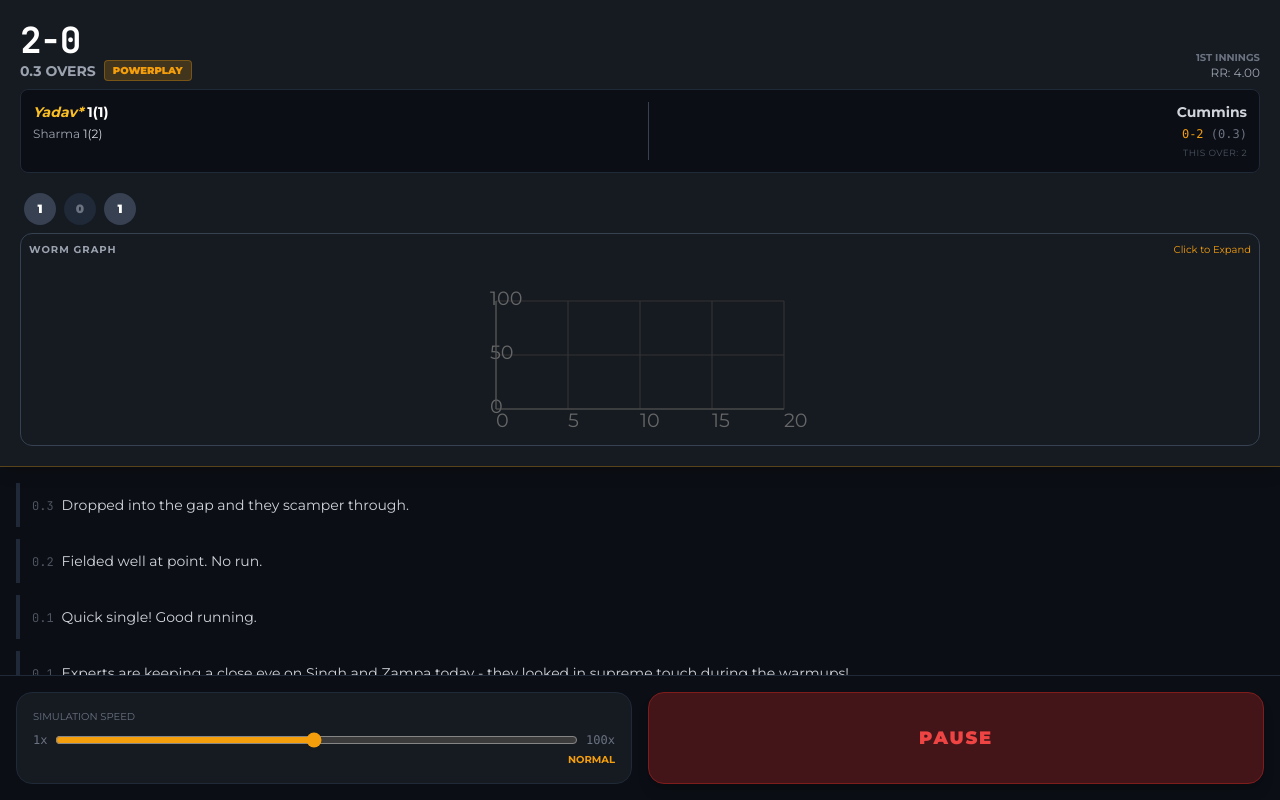
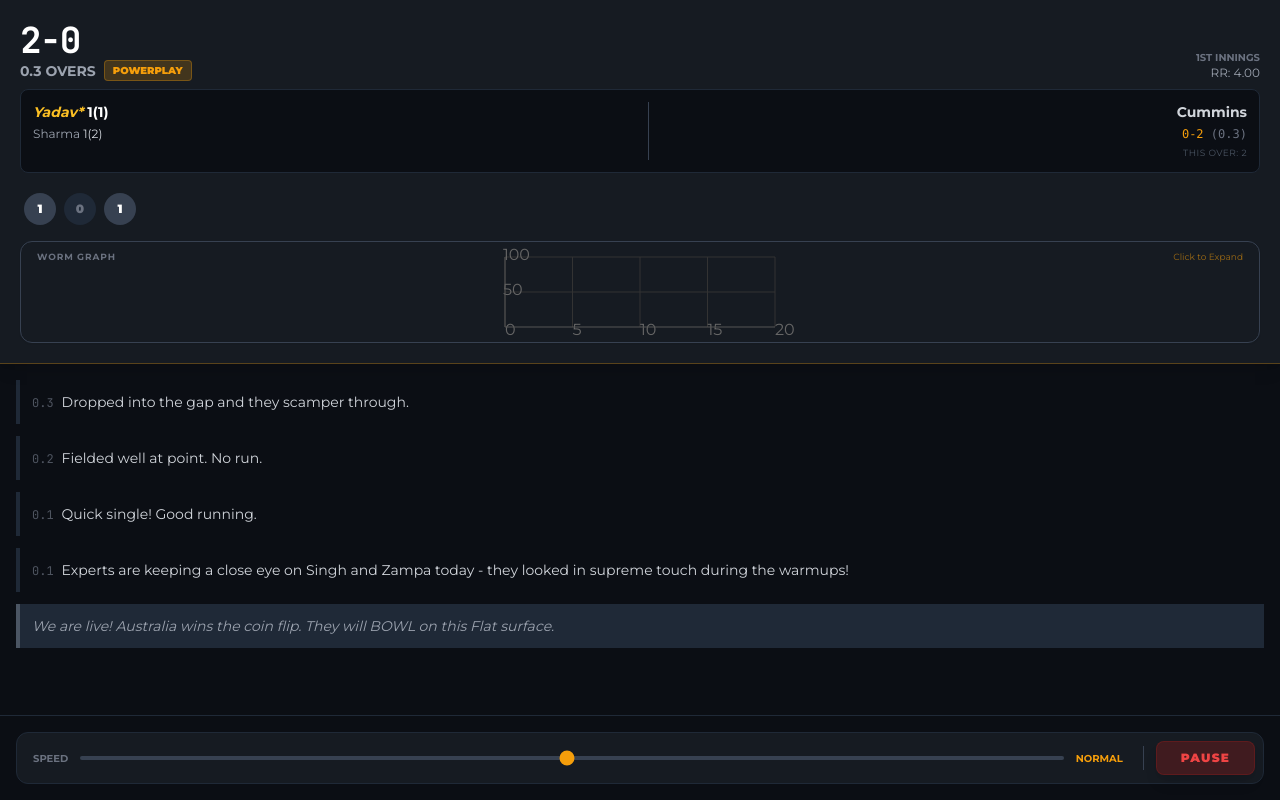
Before and after one commit to jzfdav/cricfuzz, a Preact app: page / in a window 1280 px wide. Both pictures are taken after a click on the button "START MATCH". Built offline with nearby package versions, Linux system fonts and the light colour scheme.

Commit message:
style: optimize ui layout for controls and graph

```diff
--- a/src/App.tsx
+++ b/src/App.tsx
@@ -3,7 +3,6 @@ import { GameState } from './engine/GameState';
 import { Scoreboard } from './components/Scoreboard';
 // @ts-ignore - Allowing JS import for now
 import { CommentaryFeed } from './components/CommentaryFeed';
-// @ts-ignore - Allowing JS import for now
 import { Controls } from './components/Controls';
 // @ts-ignore - Allowing JS import for now
 import { ConfigScreen } from './components/ConfigScreen';
--- a/src/components/Controls.jsx
+++ /dev/null
@@ -1,39 +0,0 @@
-import { GameState } from "../engine/GameState";
-import { GameEngine } from "../engine/GameEngine";
-
-export function Controls({ engine }) {
-    // Determine label based on speed value (1=Slow, 100=Fast)
-    const speed = GameState.speed.value;
-    const speedLabel = speed < 30 ? "Slow" : speed > 70 ? "Fast" : "Normal";
-
-    return (
-        <div className="grid grid-cols-2 gap-4">
-            <div className="p-4 bg-[#161B22] rounded-2xl border border-gray-800">
-                <p className="text-[10px] text-gray-500 uppercase mb-2">Simulation Speed</p>
-                <div className="flex items-center gap-2">
-                    <span className="text-xs text-gray-500 font-mono">1x</span>
-                    <input
-                        type="range"
-                        min="1"
-                        max="100"
-                        value={speed}
-                        onInput={(e) => engine.setSpeed(parseInt(e.target.value))}
-                        className="w-full accent-amber-500 cursor-pointer"
-                    />
-                    <span className="text-xs text-gray-500 font-mono">100x</span>
-                </div>
-                <p className="text-right text-[10px] text-amber-500 font-bold mt-1 uppercase">{speedLabel}</p>
-            </div>
-
-            <button
-                onClick={() => GameState.isRunning.value ? engine.stopMatch() : engine.startMatch()}
-                className={`w-full py-4 rounded-2xl font-black uppercase tracking-widest text-lg shadow-lg active:scale-95 transition-transform ${GameState.isRunning.value
-                        ? "bg-red-900/50 text-red-500 border border-red-900 hover:bg-red-900"
-                        : "bg-amber-500 text-black hover:bg-amber-400"
-                    }`}
-            >
-                {GameState.isRunning.value ? "Pause" : "Start"}
-            </button>
-        </div>
-    );
-}
--- /dev/null
+++ b/src/components/Controls.tsx
@@ -0,0 +1,44 @@
+import { GameState } from "../engine/GameState";
+import { GameEngine } from "../engine/GameEngine";
+
+interface ControlsProps {
+    engine: GameEngine;
+}
+
+export function Controls({ engine }: ControlsProps) {
+    const speed = GameState.speed.value;
+    // Map speed to label (1=Slow, 100=Fast)
+    const speedLabel = speed < 30 ? "Slow" : speed > 70 ? "Fast" : "Normal";
+
+    return (
+        <div className="flex items-center gap-3 bg-[#161B22] p-2 rounded-xl border border-gray-800">
+            {/* Speed Control Section - Compact */}
+            <div className="flex-grow flex items-center gap-3 px-2">
+                <span className="text-[10px] uppercase text-gray-500 font-bold whitespace-nowrap">Speed</span>
+                <input
+                    type="range"
+                    min="1"
+                    max="100"
+                    value={speed}
+                    onInput={(e) => engine.setSpeed(parseInt((e.target as HTMLInputElement).value))}
+                    className="w-full h-1 bg-gray-700 rounded-lg appearance-none cursor-pointer accent-amber-500"
+                />
+                <span className="text-[10px] text-amber-500 font-bold w-12 text-right uppercase">{speedLabel}</span>
+            </div>
+
+            {/* Separator */}
+            <div className="h-6 w-px bg-gray-700"></div>
+
+            {/* Play/Pause Button - Compact */}
+            <button
+                onClick={() => GameState.isRunning.value ? engine.stopMatch() : engine.resumeMatch()}
+                className={`px-6 py-2 rounded-lg font-black uppercase text-xs tracking-widest shadow-lg active:scale-95 transition-all ${GameState.isRunning.value
+                    ? "bg-red-900/40 text-red-500 border border-red-900/50 hover:bg-red-900/60"
+                    : "bg-amber-500 text-black hover:bg-amber-400"
+                    }`}
+            >
+                {GameState.isRunning.value ? "Pause" : "Play"}
+            </button>
+        </div>
+    );
+}
--- a/src/components/WormGraph.tsx
+++ b/src/components/WormGraph.tsx
@@ -18,10 +18,10 @@ export function WormGraph({ data, targetData, totalOvers, color = "#fbbf24" }: W
 
     const [expanded, setExpanded] = useState(false);
 
-    // Config
-    const width = expanded ? 600 : 300;
-    const height = expanded ? 300 : 150;
-    const padding = expanded ? 40 : 30;
+    // Config - Compact Defaults
+    const width = expanded ? 700 : 300;
+    const height = expanded ? 350 : 100; // Reduced from 150 to 100
+    const padding = expanded ? 40 : 15;  // Reduced from 30 to 15
     const graphWidth = width - padding * 2;
     const graphHeight = height - padding * 2;
 
@@ -51,11 +51,11 @@ export function WormGraph({ data, targetData, totalOvers, color = "#fbbf24" }: W
 
     return (
         <div
-            className={`transition-all duration-300 ${expanded ? 'fixed inset-0 z-50 flex items-center justify-center bg-black/80 backdrop-blur-sm' : 'relative'}`}
+            className={`transition-all duration-300 ${expanded ? 'fixed inset-0 z-50 flex items-center justify-center bg-black/90 backdrop-blur-sm' : 'relative mt-2'}`}
             onClick={() => setExpanded(!expanded)}
         >
             <div
-                className={`bg-[#161B22] border border-gray-700 rounded-xl overflow-hidden transition-all duration-300 relative ${expanded ? 'w-[700px] p-8' : 'w-full hover:border-amber-500/50 cursor-pointer'}`}
+                className={`bg-[#161B22] border border-gray-700 rounded-xl overflow-hidden transition-all duration-300 relative ${expanded ? 'w-[750px] p-6 shadow-2xl' : 'w-full hover:border-amber-500/50 cursor-pointer shadow-sm'}`}
                 onClick={(e) => {
                     if (expanded) e.stopPropagation();
                 }}
@@ -72,12 +72,14 @@ export function WormGraph({ data, targetData, totalOvers, color = "#fbbf24" }: W
                     </button>
                 )}
 
-                <div className="flex justify-between items-center mb-2 px-2 pt-2">
-                    <h3 className={`font-bold uppercase tracking-widest text-gray-400 ${expanded ? 'text-lg' : 'text-[10px]'}`}>Worm Graph</h3>
-                    {!expanded && <span className="text-[10px] text-amber-500">Click to Expand</span>}
+                <div className="flex justify-between items-center px-4 pt-2 absolute w-full top-0 left-0">
+                    {!expanded && <h3 className="font-bold uppercase tracking-widest text-gray-500 text-[9px]">Worm Graph</h3>}
+                    {!expanded && <span className="text-[9px] text-amber-500 opacity-60">Click to Expand</span>}
                 </div>
 
-                <svg width="100%" height={expanded ? 400 : 180} viewBox={`0 0 ${width} ${height}`} className="overflow-visible">
+                {expanded && <h3 className="font-black uppercase tracking-[0.2em] text-amber-500 text-sm mb-4 text-center">Match Analysis</h3>}
+
+                <svg width="100%" height={expanded ? 400 : 100} viewBox={`0 0 ${width} ${height}`} className="overflow-visible">
                     {/* Axes & Grid */}
                     <>
                         {/* Grid & Ticks */}
@@ -87,8 +89,8 @@ export function WormGraph({ data, targetData, totalOvers, color = "#fbbf24" }: W
                             const x = getX(tick);
                             return (
                                 <g key={`x-${tick}`}>
-                                    <line x1={x} y1={padding} x2={x} y2={height - padding} stroke="#333" strokeWidth="1" strokeDasharray="2" />
-                                    <text x={x} y={height - padding + 15} fill="#666" fontSize="8" textAnchor="middle">{tick}</text>
+                                    <line x1={x} y1={padding} x2={x} y2={height - padding} stroke="#333" strokeWidth="0.5" strokeDasharray="2" />
+                                    <text x={x} y={height - padding + (expanded ? 15 : 8)} fill="#666" fontSize={expanded ? "10" : "6"} textAnchor="middle" fontWeight="bold">{tick}</text>
                                 </g>
                             );
                         })}
@@ -97,25 +99,26 @@ export function WormGraph({ data, targetData, totalOvers, color = "#fbbf24" }: W
                             const tick = i * 50;
                             if (tick > maxScore) return null;
                             const y = getY(tick);
+                            if (tick === 0) return null; // Skip 0
                             return (
                                 <g key={`y-${tick}`}>
-                                    <line x1={padding} y1={y} x2={width - padding} y2={y} stroke="#333" strokeWidth="1" strokeDasharray="2" />
-                                    <text x={padding - 5} y={y + 3} fill="#666" fontSize="8" textAnchor="end">{tick}</text>
+                                    <line x1={padding} y1={y} x2={width - padding} y2={y} stroke="#333" strokeWidth="0.5" strokeDasharray="2" />
+                                    <text x={padding - (expanded ? 5 : 2)} y={y + 3} fill="#666" fontSize={expanded ? "10" : "6"} textAnchor="end" fontWeight="bold">{tick}</text>
                                 </g>
                             );
                         })}
 
-                        <line x1={padding} y1={height - padding} x2={width - padding} y2={height - padding} stroke="#555" strokeWidth="2" />
-                        <line x1={padding} y1={padding} x2={padding} y2={height - padding} stroke="#555" strokeWidth="2" />
+                        <line x1={padding} y1={height - padding} x2={width - padding} y2={height - padding} stroke="#555" strokeWidth="1" />
+                        <line x1={padding} y1={padding} x2={padding} y2={height - padding} stroke="#555" strokeWidth="1" />
                     </>
 
                     {/* Target Line (if 2nd innings) */}
                     {targetLine && (
-                        <path d={targetLine} fill="none" stroke="#555" strokeWidth="2" strokeDasharray="4" />
+                        <path d={targetLine} fill="none" stroke="#555" strokeWidth="1.5" strokeDasharray="3" />
                     )}
 
                     {/* Main Line */}
-                    <path d={mainLine} fill="none" stroke={color} strokeWidth={expanded ? 3 : 2} />
+                    <path d={mainLine} fill="none" stroke={color} strokeWidth={expanded ? 2.5 : 1.5} />
 
                     {/* Wickets */}
                     {data.filter(p => p.wickets > (data[data.indexOf(p) - 1]?.wickets || 0)).map((p, i) => (
@@ -123,7 +126,7 @@ export function WormGraph({ data, targetData, totalOvers, color = "#fbbf24" }: W
                             key={i}
                             cx={getX(p.over)}
                             cy={getY(p.score)}
-                            r={expanded ? 4 : 2}
+                            r={expanded ? 3 : 1.5}
                             fill="#ef4444"
                             stroke="#161B22"
                             strokeWidth="1"
--- a/src/engine/GameEngine.ts
+++ b/src/engine/GameEngine.ts
@@ -43,6 +43,14 @@ export class GameEngine {
 
     resetToConfig() {
         this.match.resetToConfig();
+    }
+
+    stopMatch() {
+        this.match.stopMatch();
+    }
+
+    resumeMatch() {
+        this.match.resumeMatch(() => this.loop());
     }
 
     setSpeed(val: number) {
--- a/src/engine/MatchController.ts
+++ b/src/engine/MatchController.ts
@@ -119,6 +119,11 @@ export class MatchController {
         // ----------------------------------------
 
         GameState.view.value = "live";
+        GameState.isRunning.value = true;
+        loopCallback();
+    }
+
+    resumeMatch(loopCallback: () => void) {
         GameState.isRunning.value = true;
         loopCallback();
     }
```
